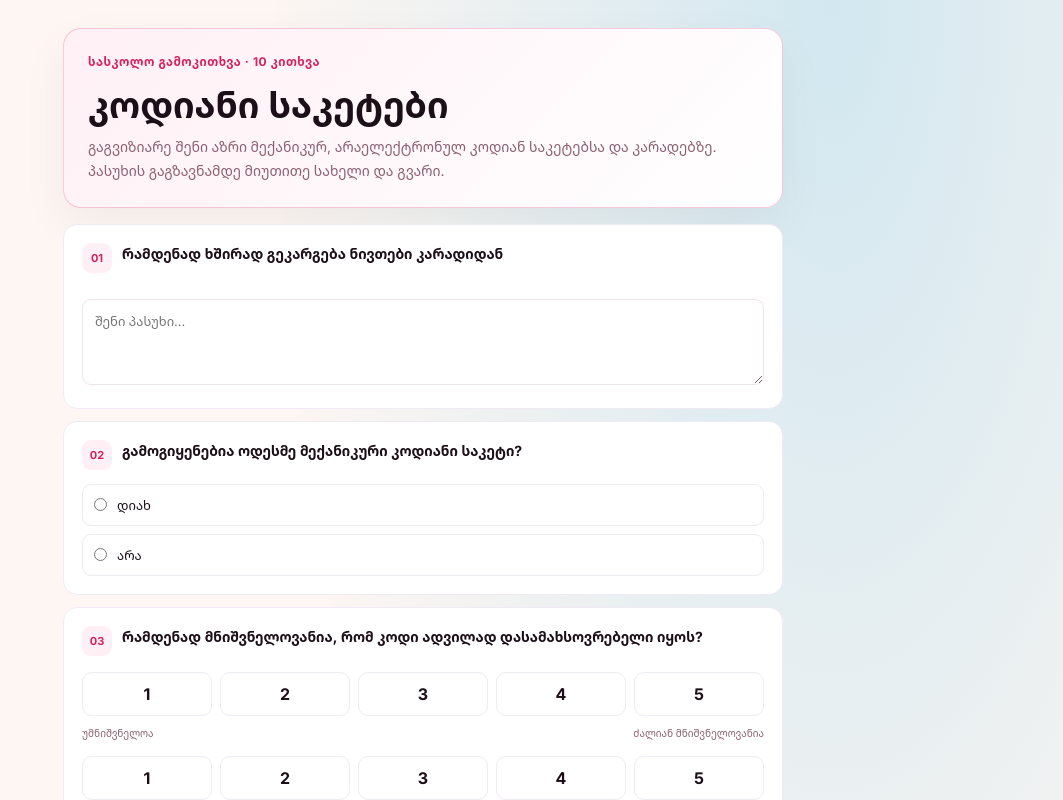
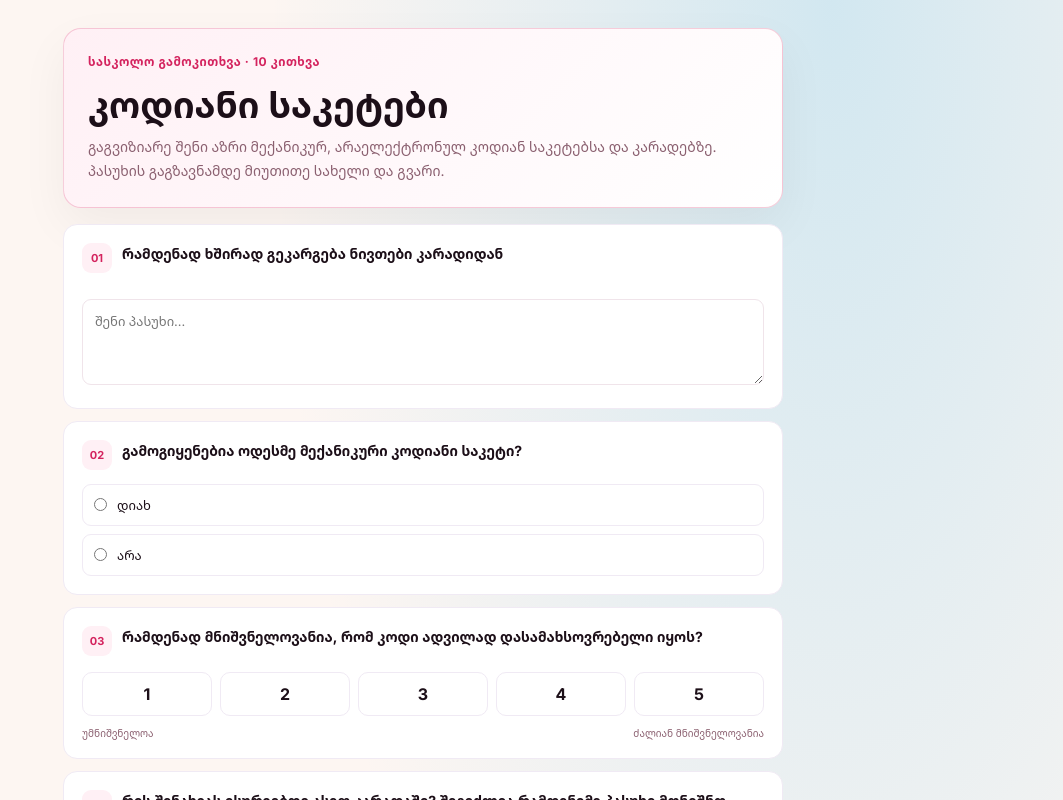
Before and after one commit to dativardzma/tamaracook, a React (Vite) app in the folder frontend/: page /locker-survey in a window 1280 px wide. Shown: the top 800 px of the page, without its empty margins (217-1280 px from the left). Built offline with nearby package versions, Linux system fonts and the light colour scheme; no server answers; a web font is replaced by a local one.

Commit message:
updated survey

```diff
--- a/frontend/src/pages/LockerSurvey.jsx
+++ b/frontend/src/pages/LockerSurvey.jsx
@@ -102,7 +102,7 @@ function SurveyQuestion({ question, value, onChange }) {
         </div>
       )}
 
-      {question.type === "rating" && (
+      {question.type === "ratingv2" && (
         <div className="locker-survey-rating" role="radiogroup" aria-label="შეფასება 1-დან 5-მდე">
           {[1, 2, 3, 4, 5].map((rating) => (
             <label key={rating} className={value === rating ? "selected" : ""}>
```
